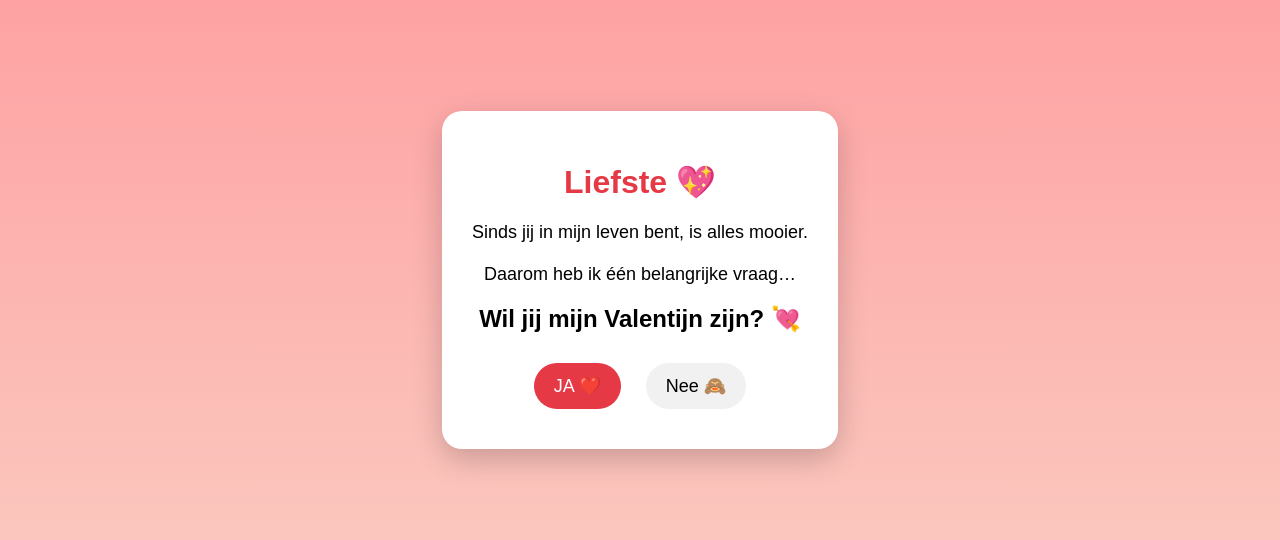
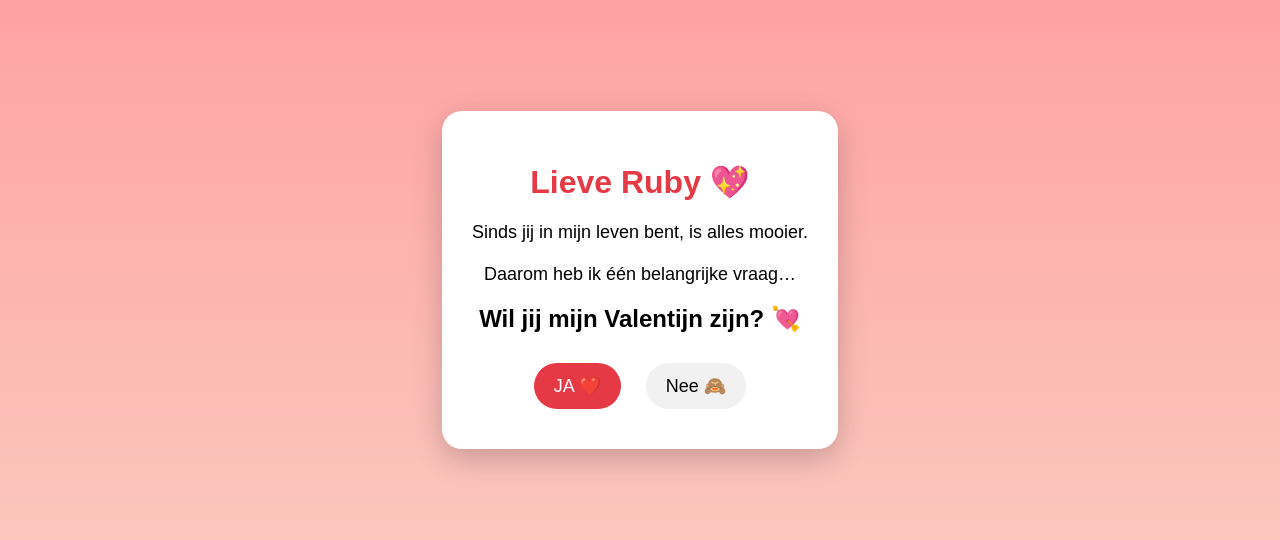
Before and after one commit to gillbrano/Valentijn-, a plain HTML site: page index.html in a window 1280 px wide. Shown: the part 120-660 px from the top of the page. Drawn offline with Linux system fonts and the light colour scheme.

Commit message:
Change header text from 'Liefste' to 'Lieve Ruby'

```diff
--- a/index.html
+++ b/index.html
@@ -49,7 +49,7 @@ button {
 
 <body>
 <div class="card">
-    <h1>Liefste 💖</h1>
+    <h1>Lieve Ruby 💖</h1>
     <p>
         Sinds jij in mijn leven bent, is alles mooier.<br><br>
         Daarom heb ik één belangrijke vraag…
```
